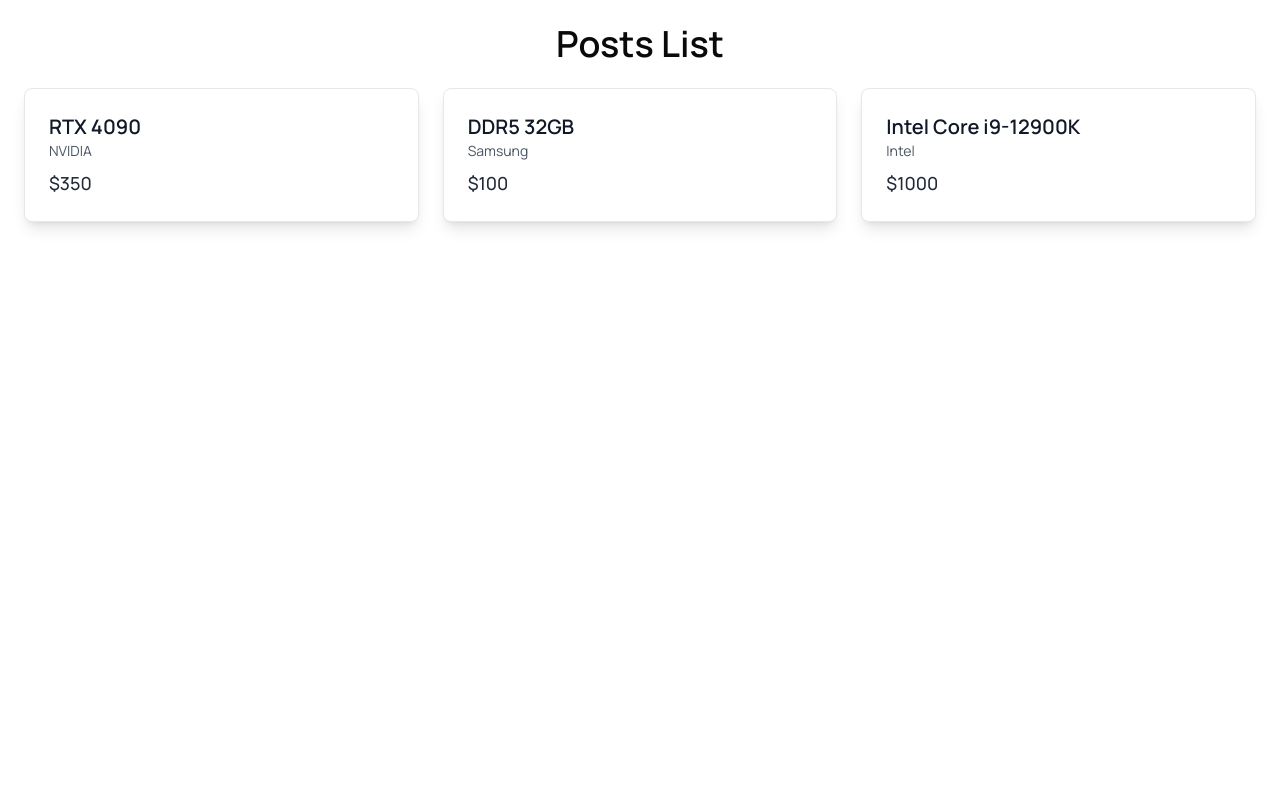
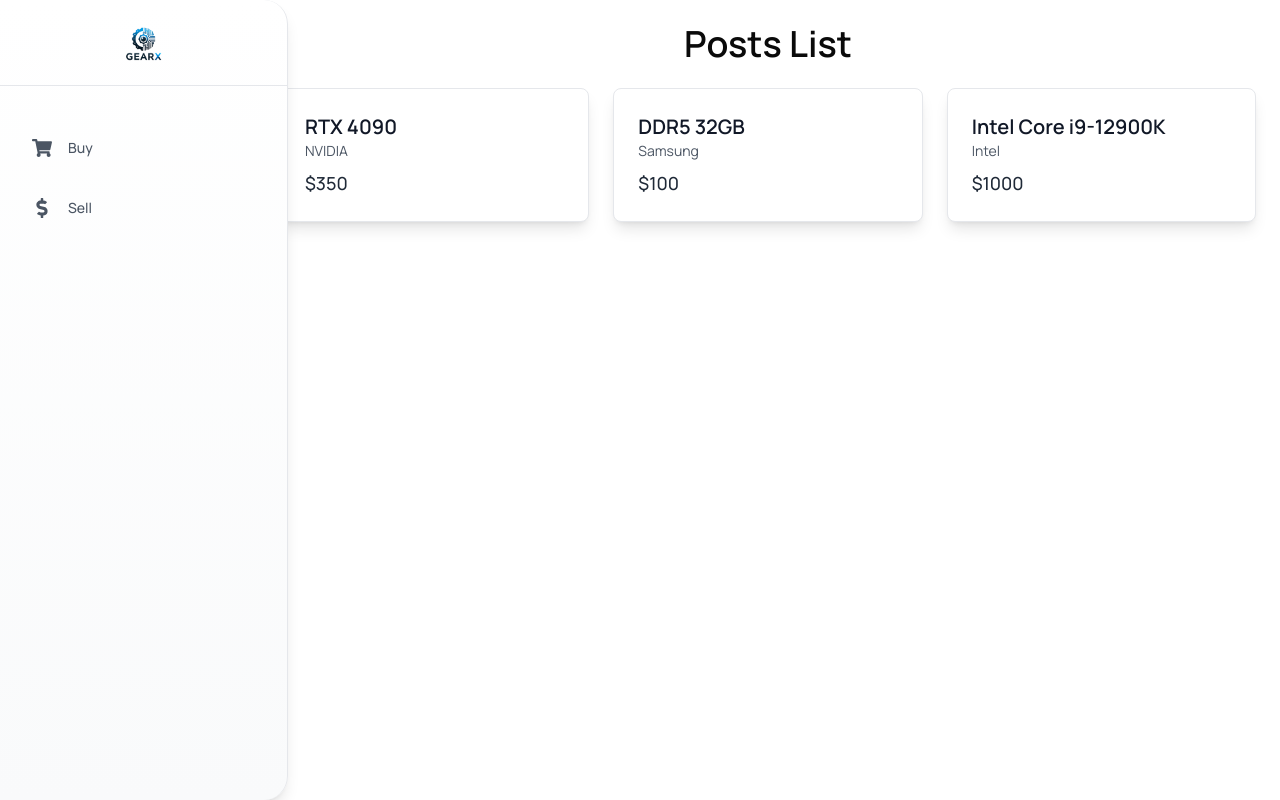
Before and after one commit to HamzaTekinSTAGED/Computer_Depot., a Next.js app: page /list-items in a window 1280 px wide. Built offline with nearby package versions, Linux system fonts and the light colour scheme; no server answers.

Commit message:
Sidebar ve UserInfo componentleri List Items'a Eklendi

```diff
--- a/src/pages/list-items.tsx
+++ b/src/pages/list-items.tsx
@@ -1,23 +1,36 @@
+"use client";
+
+import { useState } from "react";
+import Sidebar from "../components/sidebar";
+import UserInfo from "../components/UserInfo";
+import { useSession } from "next-auth/react";
+
 export default function MyComponent() {
+  const { data: session } = useSession();
+  const [isSidebarExpanded, setIsSidebarExpanded] = useState(false);
+
   const staticPosts = [
     {
       name: "RTX 4090",
       brand: "NVIDIA",
-      price: 350
+      price: 350,
     },
     {
       name: "DDR5 32GB",
       brand: "Samsung",
-      price: 100
+      price: 100,
     },
     {
       name: "Intel Core i9-12900K",
       brand: "Intel",
-      price: 1000
-    }
+      price: 1000,
+    },
   ];
 
   return (
+    <div className="flex h-screen relative">
+      <Sidebar onExpand={setIsSidebarExpanded} />
+      <div className={`flex-1 transition-all duration-300 ease-in-out ${isSidebarExpanded ? "ml-64" : "ml-20"}`}>
         <div className="p-6 max-w-7xl mx-auto">
           <h1 className="text-4xl font-semibold text-center mb-6">Posts List</h1>
           <div className="grid grid-cols-1 sm:grid-cols-2 lg:grid-cols-3 gap-6">
@@ -35,5 +48,8 @@
             ))}
           </div>
         </div>
+      </div>
+      {session && <UserInfo session={session} />}
+    </div>
   );
 }
```
Lines whose indentation alone changed are shown as unchanged.
